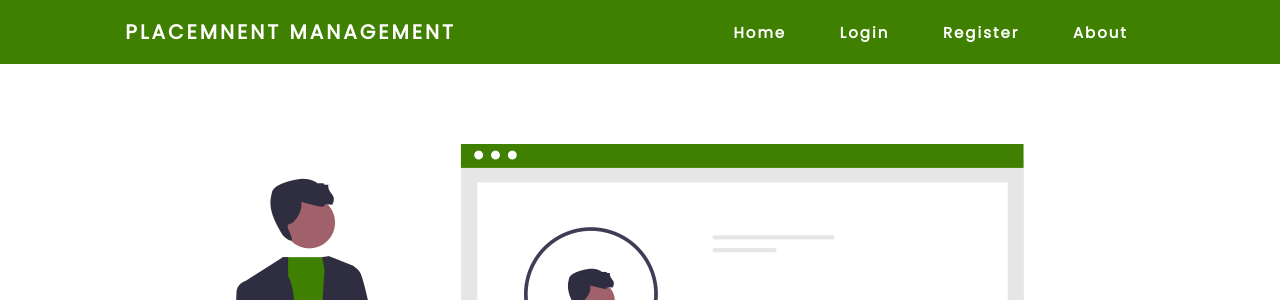
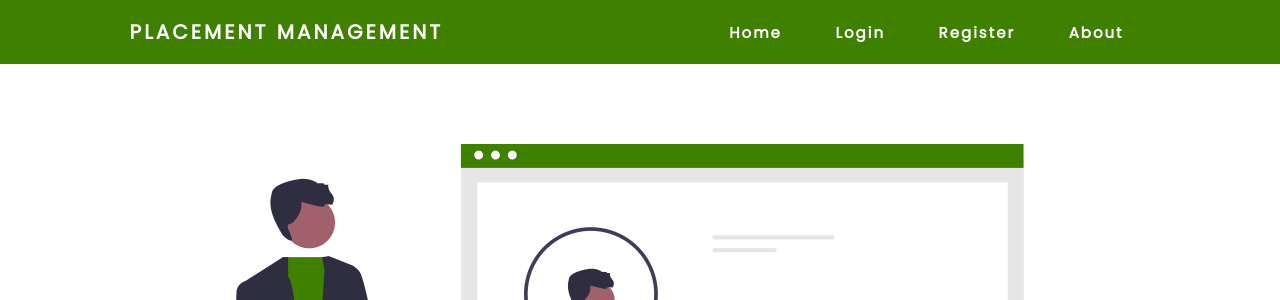
Before and after one commit to sri-1729/placement_system, a Flask app: page / in a window 1280 px wide. Shown: the top 300 px of the page. Run offline with Flask 2, Linux system fonts and the light colour scheme.

Commit message:
corrects spelling

```diff
--- a/app/templates/home.html
+++ b/app/templates/home.html
@@ -17,7 +17,7 @@
 <!-- <h1>Home Page</h1> -->
 <nav>
 	<div class="logo">
-		<h4>Placemnent Management</h4>
+		<h4>Placement Management</h4>
 	</div>
 	<ul class = "nav-links">
 		<li><a href="#">Home</a>
```
